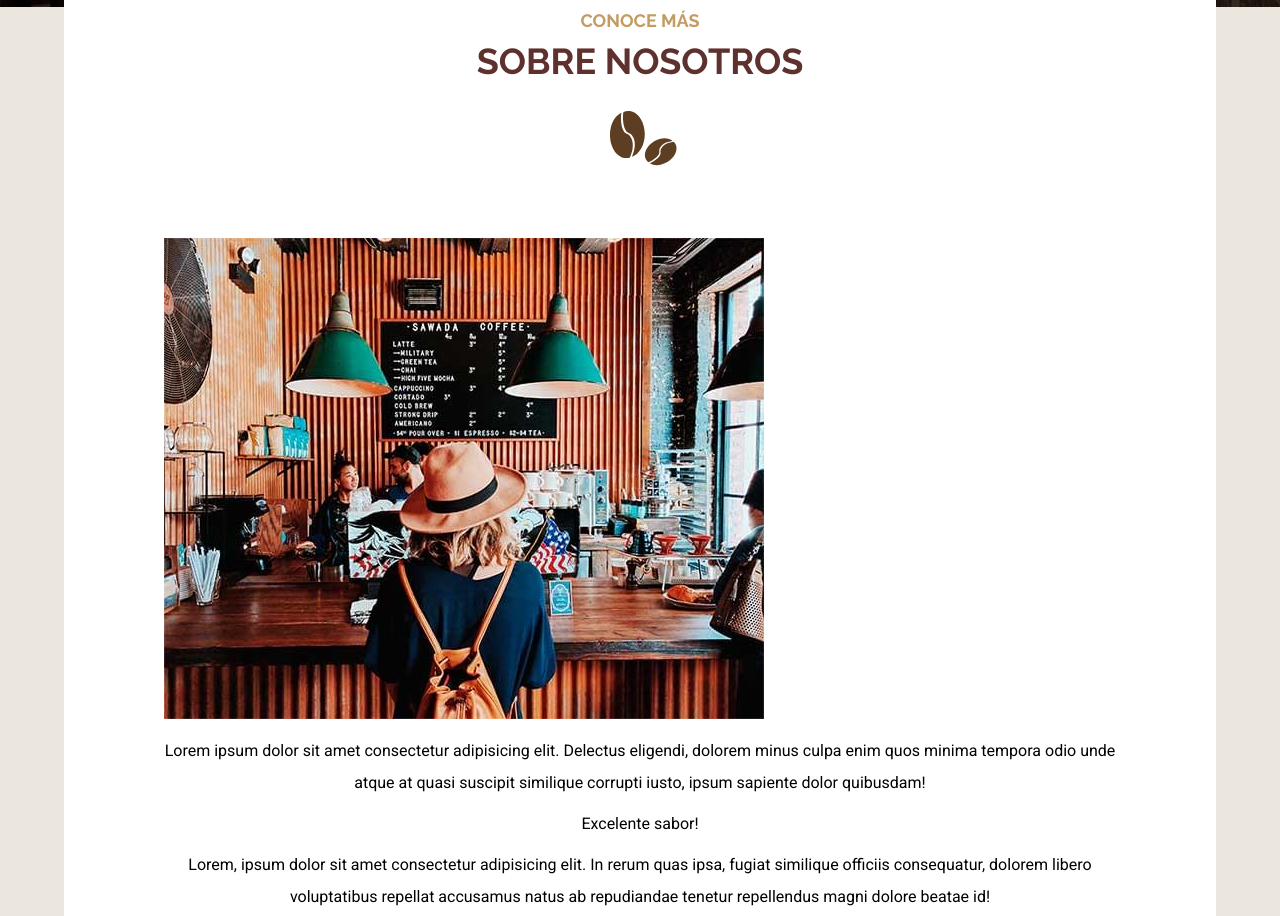
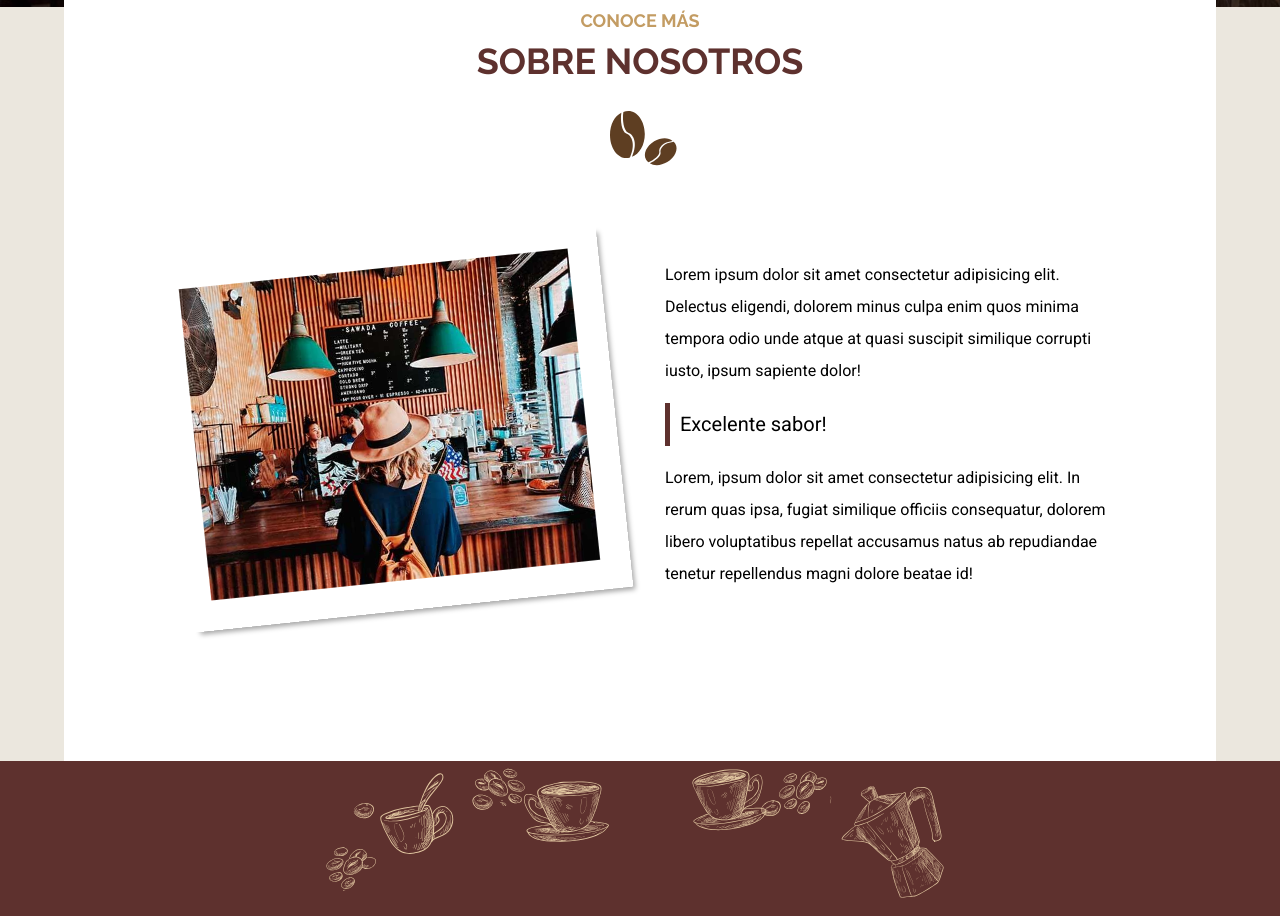
Before and after one commit to MartinezFabian/Coffee-Shop-Website, a website: page about-us.html in a window 1280 px wide. Shown: the part 693-1609 px from the top of the page. Drawn offline with Linux system fonts and the light colour scheme; a web font is replaced by a local one.

Commit message:
add styles to the about us page

```diff
--- a/about-us.html
+++ b/about-us.html
@@ -26,7 +26,7 @@
             <a href="process.html">Proceso</a>
             <a href="menu.html">Menú</a>
             <a href="galery.html">Galería</a>
-            <a href="contact.html">Conctacto</a>
+            <a href="contact.html">Contacto</a>
           </div>
         </div>
         <div class="header-text">
@@ -34,7 +34,7 @@
         </div>
       </div>
     </header>
-    <main class="container main-content text-center">
+    <main class="container main-content about-us">
       <h2><span>Conoce más </span>sobre nosotros</h2>
 
       <div class="about-content">
@@ -46,7 +46,7 @@
             Lorem ipsum dolor sit amet consectetur adipisicing elit. Delectus
             eligendi, dolorem minus culpa enim quos minima tempora odio unde
             atque at quasi suscipit similique corrupti iusto, ipsum sapiente
-            dolor quibusdam!
+            dolor!
           </p>
           <blockquote>Excelente sabor!</blockquote>
           <p>
--- /dev/null
+++ b/src/scss/about-us/about-us.scss
@@ -0,0 +1,41 @@
+@use "../base/variables" as v;
+@use "../base/mixins" as m;
+
+.about-content {
+  @include m.tablet {
+    @include m.grid(2, 5rem);
+    align-items: center;
+  }
+
+  .image {
+    margin-bottom: 5rem;
+    padding: 2rem;
+
+    @include m.tablet {
+      margin-bottom: 0;
+      padding: 0;
+    }
+
+    img {
+      transform: rotate(-6deg);
+      border: 3rem solid v.$white;
+      box-shadow: 9px 10px 5px -7px rgb(0 0 0 / 0.35);
+    }
+  }
+
+  .text {
+    p {
+    }
+
+    blockquote {
+      font-size: 2rem;
+      margin: 0;
+      padding: 1rem;
+      border-left: 0.5rem solid v.$primary-color;
+    }
+  }
+}
+
+.about-us {
+  padding-bottom: 15rem;
+}
--- /dev/null
+++ b/src/scss/about-us/index.scss
@@ -0,0 +1 @@
+@forward "about-us";
--- a/src/scss/app.scss
+++ b/src/scss/app.scss
@@ -4,3 +4,4 @@
 @use "menu";
 @use "testimonials";
 @use "footer";
+@use "about-us";
```
Also changed, not shown: index.html (+3 -3 lines), build/css/app.css.
